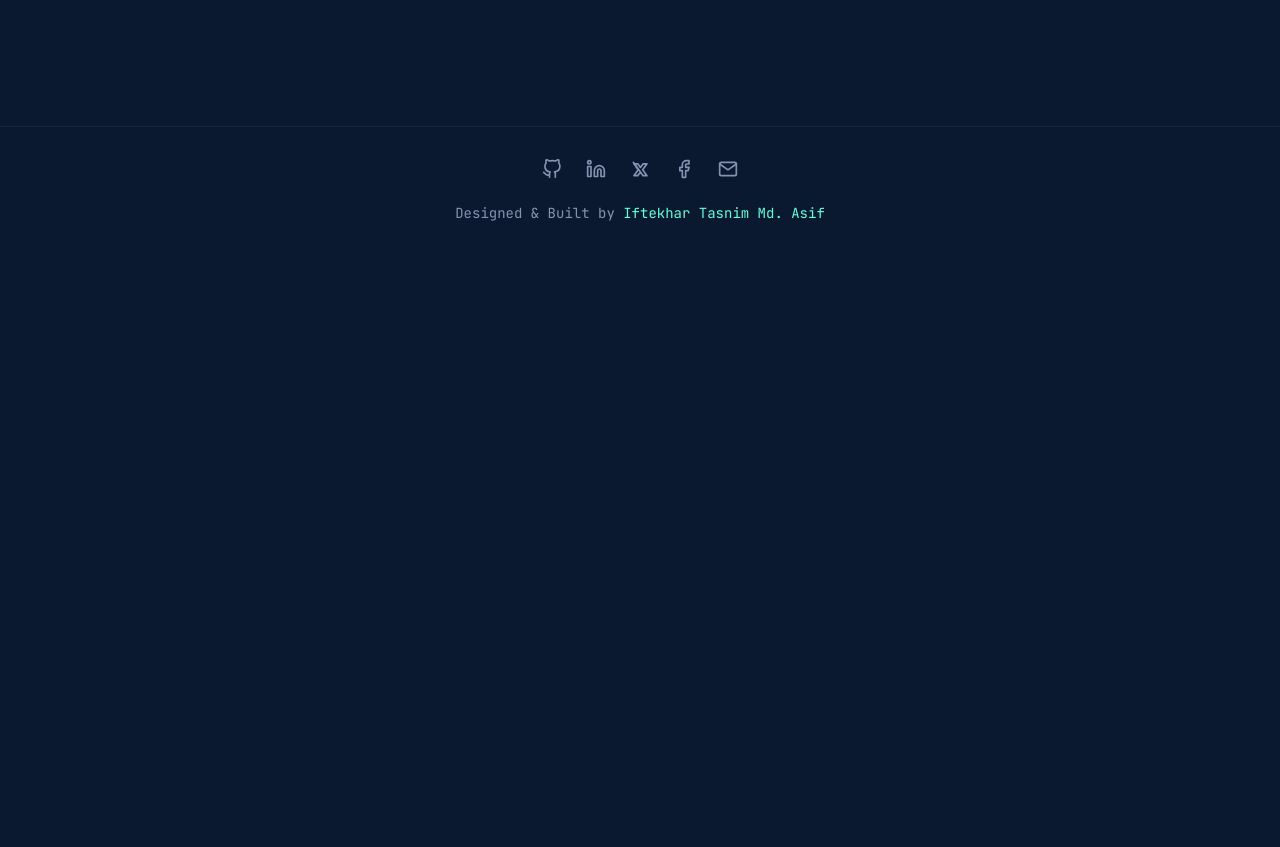
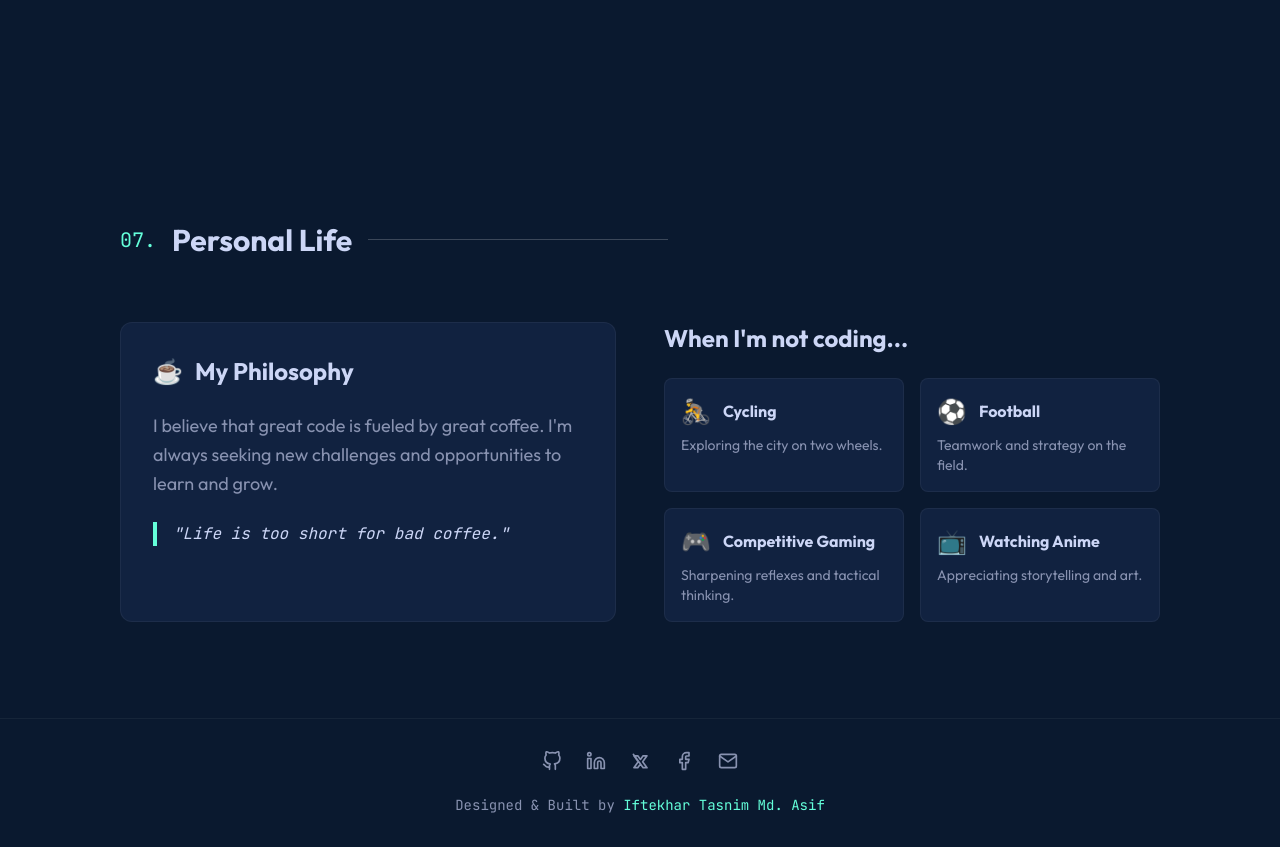
Before and after one commit to Iftekhar-Tasnim/iftekhar_portfolio, a React (Vite) app: page / in a window 1280 px wide. Shown: the part 5800-6647 px from the top of the page. Before the commit the page ends 6055 px from the top, so only its background shows below. Built offline with nearby package versions, Linux system fonts and the light colour scheme.

Commit message:
personal life

```diff
--- a/src/App.jsx
+++ b/src/App.jsx
@@ -7,6 +7,7 @@ import Skills from './components/Sections/Skills';
 import Education from './components/Sections/Education';
 import Experience from './components/Sections/Experience';
 import Projects from './components/Sections/Projects';
+import Personal from './components/Sections/Personal';
 import Contact from './components/Sections/Contact';
 
 function App() {
@@ -21,6 +22,7 @@ function App() {
         <Experience />
         <Projects />
         <Contact />
+        <Personal />
       </main>
       <Footer />
     </div>
--- a/src/components/Sections/Contact.jsx
+++ b/src/components/Sections/Contact.jsx
@@ -23,6 +23,7 @@ const Contact = () => {
     <section id="contact" className="py-32 px-6 md:px-20 max-w-[1200px] mx-auto relative">
       {/* Background Glow */}
       <div className="absolute top-1/2 left-1/2 -translate-x-1/2 -translate-y-1/2 w-[500px] h-[500px] bg-accent/5 rounded-full blur-[100px] -z-10"></div>
+
 
       <div className="glass rounded-2xl p-8 md:p-12 border border-white/5 relative overflow-hidden">
         <div className="grid md:grid-cols-2 gap-12 items-center">
--- /dev/null
+++ b/src/components/Sections/Personal.jsx
@@ -0,0 +1,52 @@
+import React from 'react';
+import { profile } from '../../data/profile';
+
+const Personal = () => {
+  return (
+    <section id="personal" className="py-24 px-6 md:px-20 max-w-[1200px] mx-auto">
+      <div className="flex items-center gap-4 mb-16">
+        <span className="text-accent font-mono text-xl">07.</span>
+        <h2 className="text-3xl font-bold text-text-main">Personal Life</h2>
+        <div className="h-[1px] bg-white/20 flex-grow max-w-[300px]"></div>
+      </div>
+
+      <div className="grid md:grid-cols-2 gap-12">
+        {/* Philosophy Section */}
+        <div className="bg-[#112240] p-8 rounded-xl border border-white/5 hover:border-accent/30 transition-all group">
+          <h3 className="text-2xl font-bold text-text-main mb-6 flex items-center gap-3">
+            <span className="text-accent">☕</span> {profile.philosophy.title}
+          </h3>
+          <p className="text-text-muted text-lg leading-relaxed mb-6">
+            {profile.philosophy.description}
+          </p>
+          <blockquote className="border-l-4 border-accent pl-4 italic text-text-main font-mono">
+            "{profile.philosophy.quote}"
+          </blockquote>
+        </div>
+
+        {/* Hobbies Section */}
+        <div className="space-y-6">
+          <h3 className="text-2xl font-bold text-text-main mb-6">When I'm not coding...</h3>
+          <div className="grid grid-cols-1 sm:grid-cols-2 gap-4">
+            {profile.hobbies.map((hobby, index) => (
+              <div key={index} className="bg-[#112240] p-4 rounded-lg border border-white/5 hover:border-accent/30 hover:-translate-y-1 transition-all group/hobby">
+                <div className="flex items-center gap-3 mb-2">
+                  <span className="text-2xl text-accent">
+                    {hobby.icon === 'bike' && '🚴'}
+                    {hobby.icon === 'football' && '⚽'}
+                    {hobby.icon === 'gamepad' && '🎮'}
+                    {hobby.icon === 'tv' && '📺'}
+                  </span>
+                  <h4 className="font-bold text-text-main group-hover/hobby:text-accent transition-colors">{hobby.name}</h4>
+                </div>
+                <p className="text-sm text-text-muted">{hobby.description}</p>
+              </div>
+            ))}
+          </div>
+        </div>
+      </div>
+    </section>
+  );
+};
+
+export default Personal;
--- a/src/data/profile.js
+++ b/src/data/profile.js
@@ -130,5 +130,16 @@ export const profile = {
         total_skills: 44,
         advanced_expert: 31,
         intermediate: 13
-    }
+    },
+    philosophy: {
+        title: "My Philosophy",
+        description: "I believe that great code is fueled by great coffee. I'm always seeking new challenges and opportunities to learn and grow.",
+        quote: "Life is too short for bad coffee."
+    },
+    hobbies: [
+        { name: "Cycling", icon: "bike", description: "Exploring the city on two wheels." },
+        { name: "Football", icon: "football", description: "Teamwork and strategy on the field." },
+        { name: "Competitive Gaming", icon: "gamepad", description: "Sharpening reflexes and tactical thinking." },
+        { name: "Watching Anime", icon: "tv", description: "Appreciating storytelling and art." }
+    ]
 };
```
